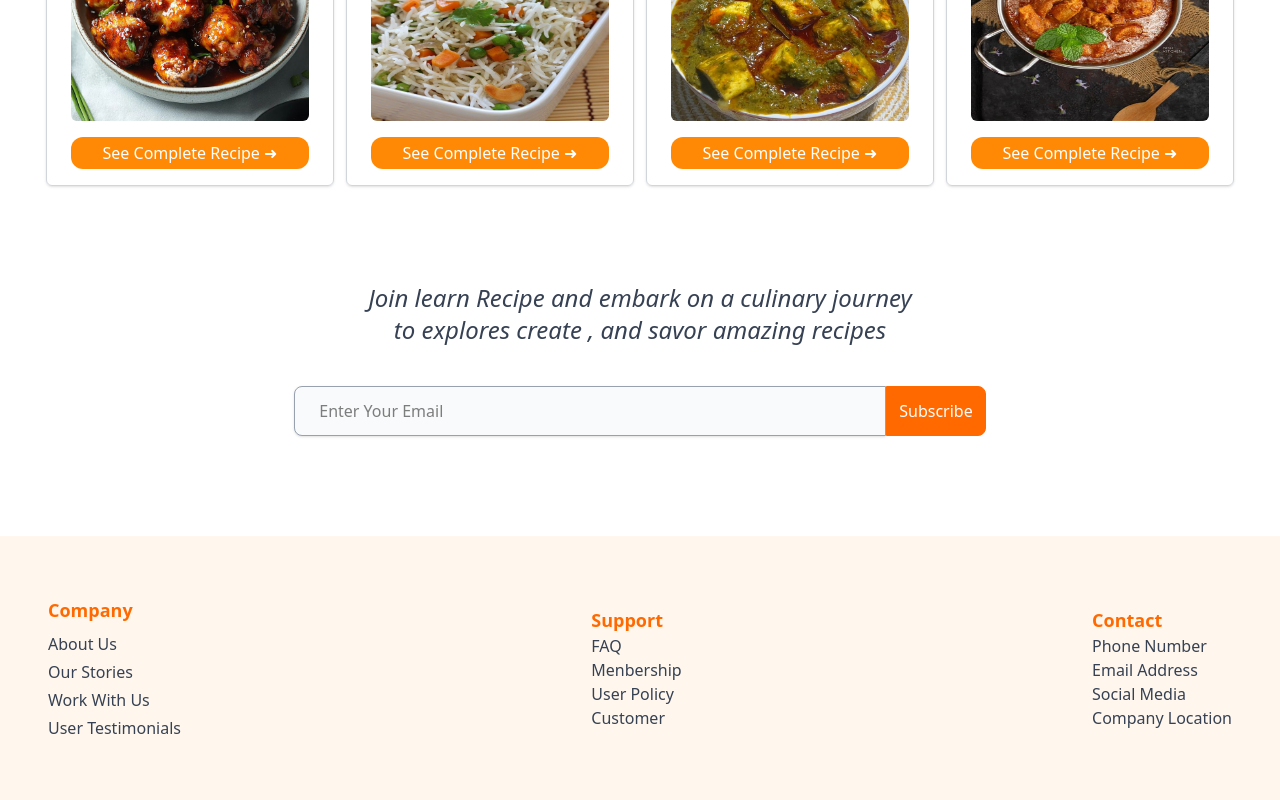
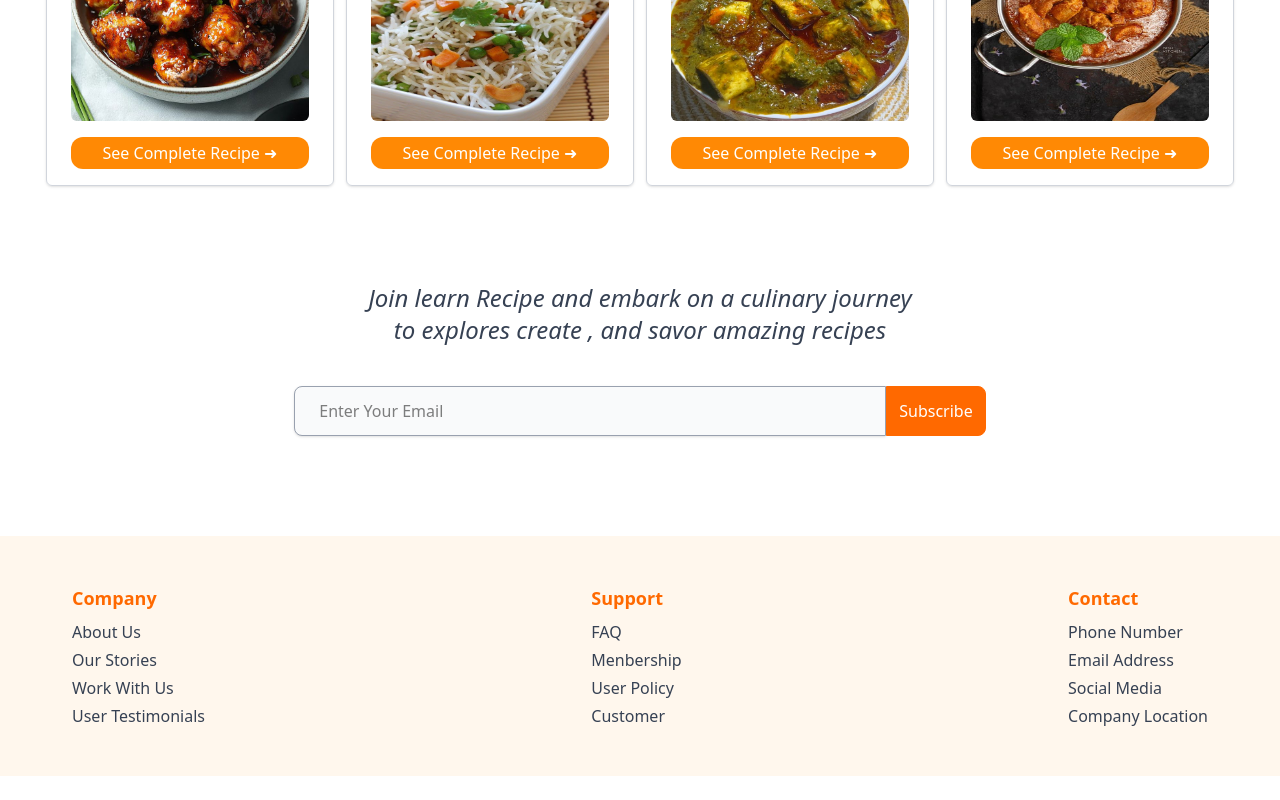
Before and after one commit to rafikakhatun/Food-Recipe-Nest, a React (Vite) app: page / in a window 1280 px wide. Shown: the part 1686-2486 px from the top of the page. After the commit the page ends 2462 px from the top, so only its background shows below. Built offline with nearby package versions, Linux system fonts and the light colour scheme.

Commit message:
Fix: Link added to recipe button for navigation to details page

```diff
--- a/src/component/Foodcard.jsx
+++ b/src/component/Foodcard.jsx
@@ -1,3 +1,5 @@
+import { Link } from "react-router-dom";
+
 function Foodcard({PropsData}) {
     console.log(PropsData)
     return (
@@ -6,7 +8,9 @@ function Foodcard({PropsData}) {
             <div className="px-6 py-4 w-72 shadow border border-gray-300 rounded-md space-y-4">
                 <h1 className="text-2xl text-center font-semibold text-gray-700 italic line-clamp-1 w-full ">{PropsData?.title}</h1>
                 <img className="w-64 h-64 rounded-md transform transition duration-300 ease-in-out hover:scale-105 " src={PropsData?.image} alt="food" />
-                <button className="px-5 py-1 w-full rounded-xl bg-orange-400 hover:bg-orange-500 text-white cursor-pointer hover:underline">{PropsData?.buttonText} ➜ </button>
+                <Link to={`/recipe/${PropsData.id}`}>
+               <button className="px-5 py-1 w-full rounded-xl bg-orange-400 hover:bg-orange-500 text-white cursor-pointer hover:underline">{PropsData?.buttonText} ➜ </button>
+               </Link>
             </div>
 
 
--- a/src/component/Footer.jsx
+++ b/src/component/Footer.jsx
@@ -5,7 +5,7 @@ function Footer() {
 
 
 
-                <footer className=" w-full px-12 py-15 flex flex-col md:flex-row justify-between items-center gap-6 mt-15 bg-orange-50">
+                <footer className=" w-full px-18 py-12 flex flex-col md:flex-row justify-between items-center gap-6 mt-15 bg-orange-50">
 
 
                     <div>
@@ -21,7 +21,7 @@ function Footer() {
 
                     <div>
                         <h1 className="text-orange-500 text-lg font-semibold" >Support</h1>
-                        <ul>
+                        <ul className="mt-2 space-y-1">
                             <li className="text-gray-700 cursor-pointer hover:underline">FAQ</li>
                             <li className="text-gray-700 cursor-pointer hover:underline">Menbership</li>
                             <li className="text-gray-700 cursor-pointer hover:underline">User Policy</li>
@@ -32,7 +32,7 @@ function Footer() {
 
                     <div>
                         <h1  className="text-orange-500 text-lg font-semibold">Contact</h1>
-                        <ul>
+                        <ul className="mt-2 space-y-1">
                             <li className="text-gray-700 cursor-pointer hover:underline">Phone Number</li>
                             <li className="text-gray-700 cursor-pointer hover:underline">Email Address</li>
                             <li className="text-gray-700 cursor-pointer hover:underline">Social Media</li>
--- a/src/component/RecipeDetails.jsx
+++ b/src/component/RecipeDetails.jsx
@@ -1,9 +1,11 @@
-import { useLoaderData } from "react-router-dom";
+import { useLoaderData, useParams } from "react-router-dom";
 
 function RecipeDetails(){
 
-const recipeData = useLoaderData();
-console.log(recipeData)
+const {UserId} = useParams();
+console.log(typeof(UserId));
+
+const loader = useLoaderData();
 
 
     return(
```
